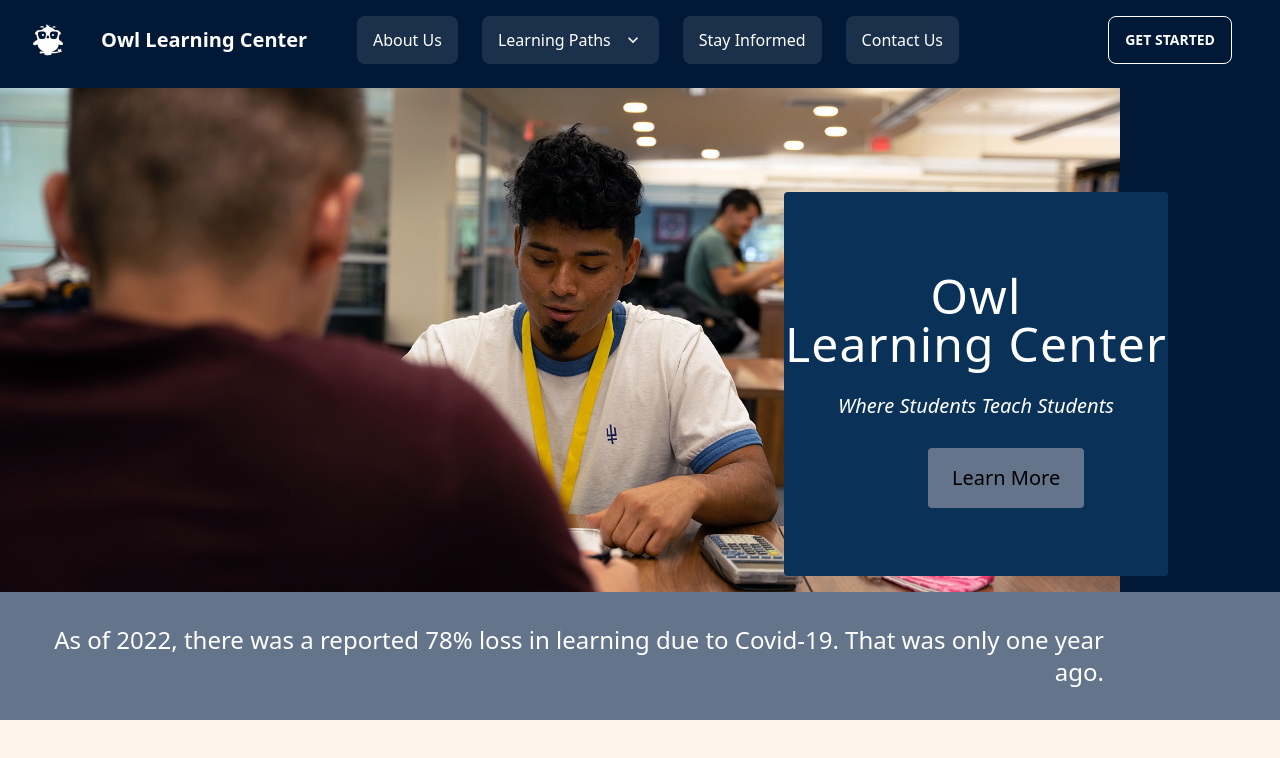
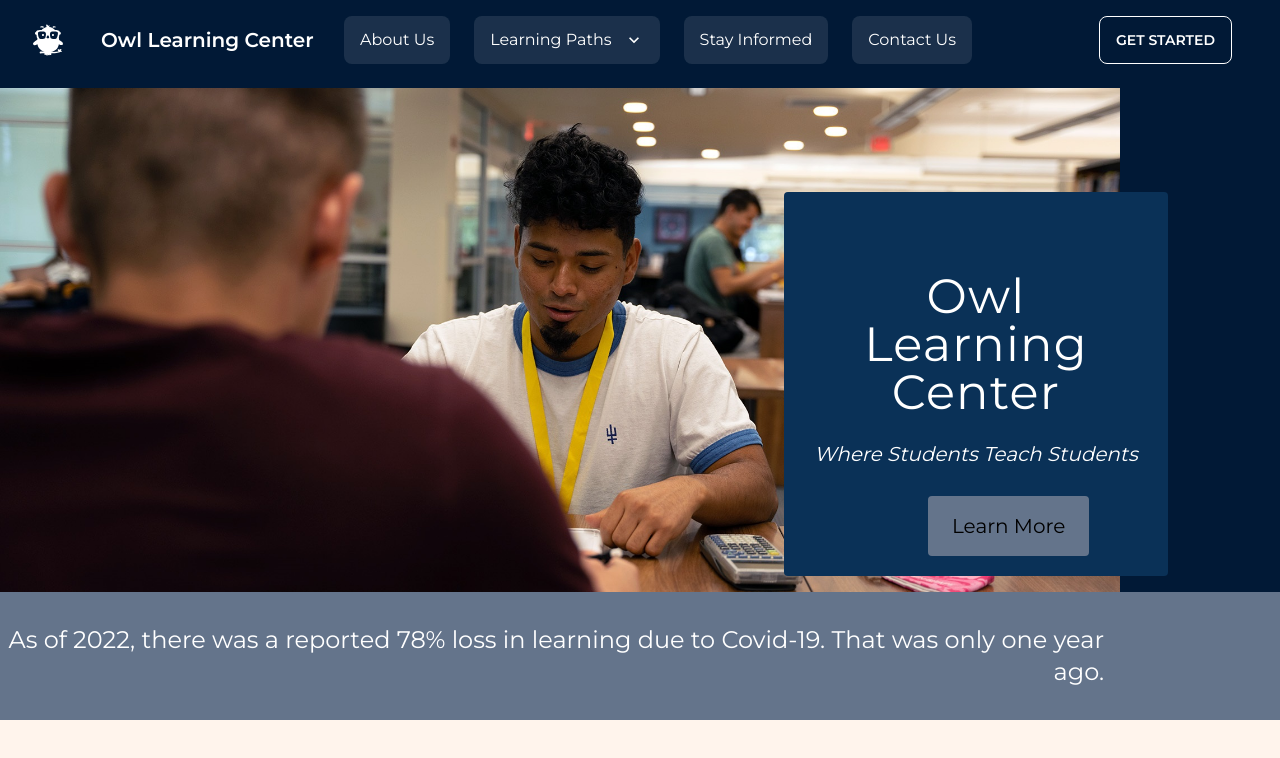
Before and after one commit to radhaghate/fbla-site, a Next.js app: page / in a window 1280 px wide. Shown: the top 758 px of the page. Built offline with nearby package versions, Linux system fonts and the light colour scheme.

Commit message:
changed font to montserrat

```diff
--- a/src/pages/_app.js
+++ b/src/pages/_app.js
@@ -1,6 +1,12 @@
 import '@/styles/globals.css'
 import { useEffect } from 'react';
 import Aos from 'aos';
+import { Montserrat } from '@next/font/google';
+
+const montserrat = Montserrat({
+  subsets: ['latin'],
+  // weight: '400'
+})
 
 export default function App({ Component, pageProps }) {
 
@@ -11,5 +17,9 @@ export default function App({ Component, pageProps }) {
     });
   }, []);
 
-  return <Component {...pageProps} />
+  return (
+    <main className={montserrat.className}>
+      <Component {...pageProps} />
+    </main>
+  )
 }
```
